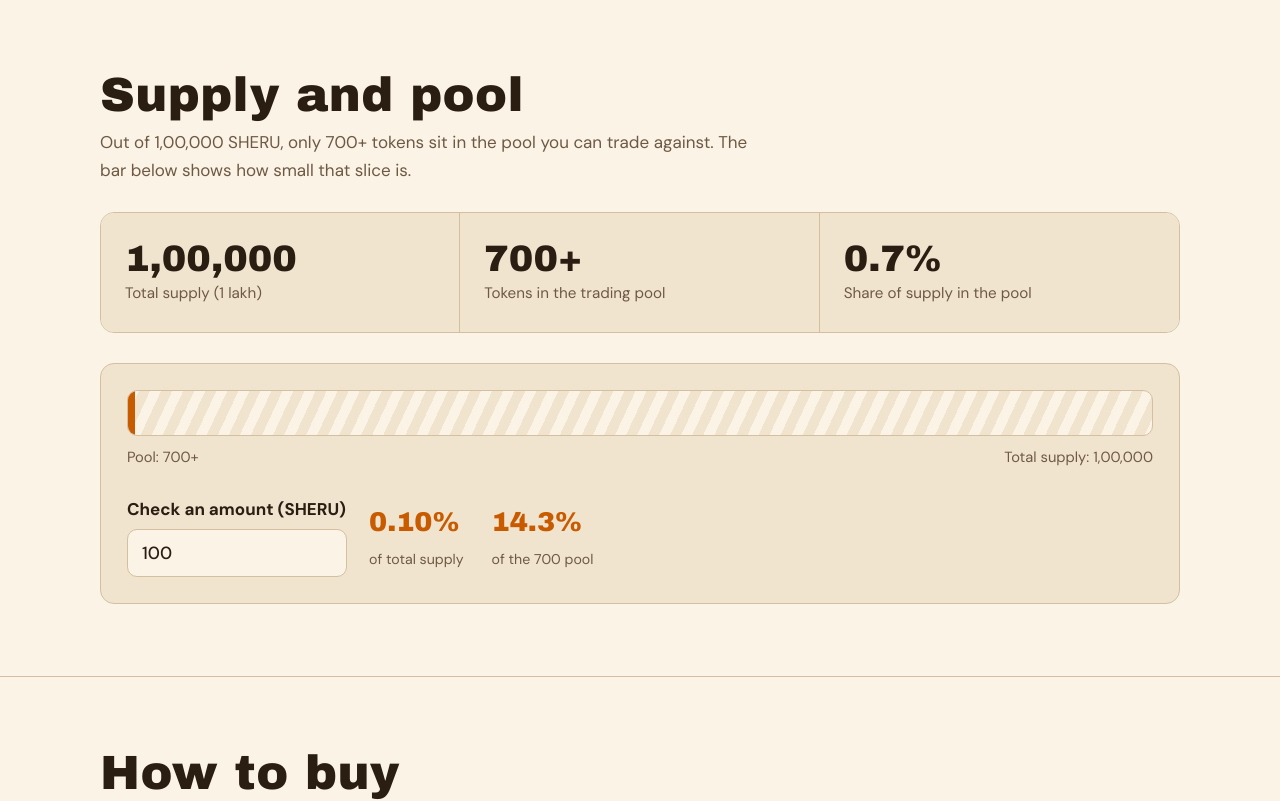
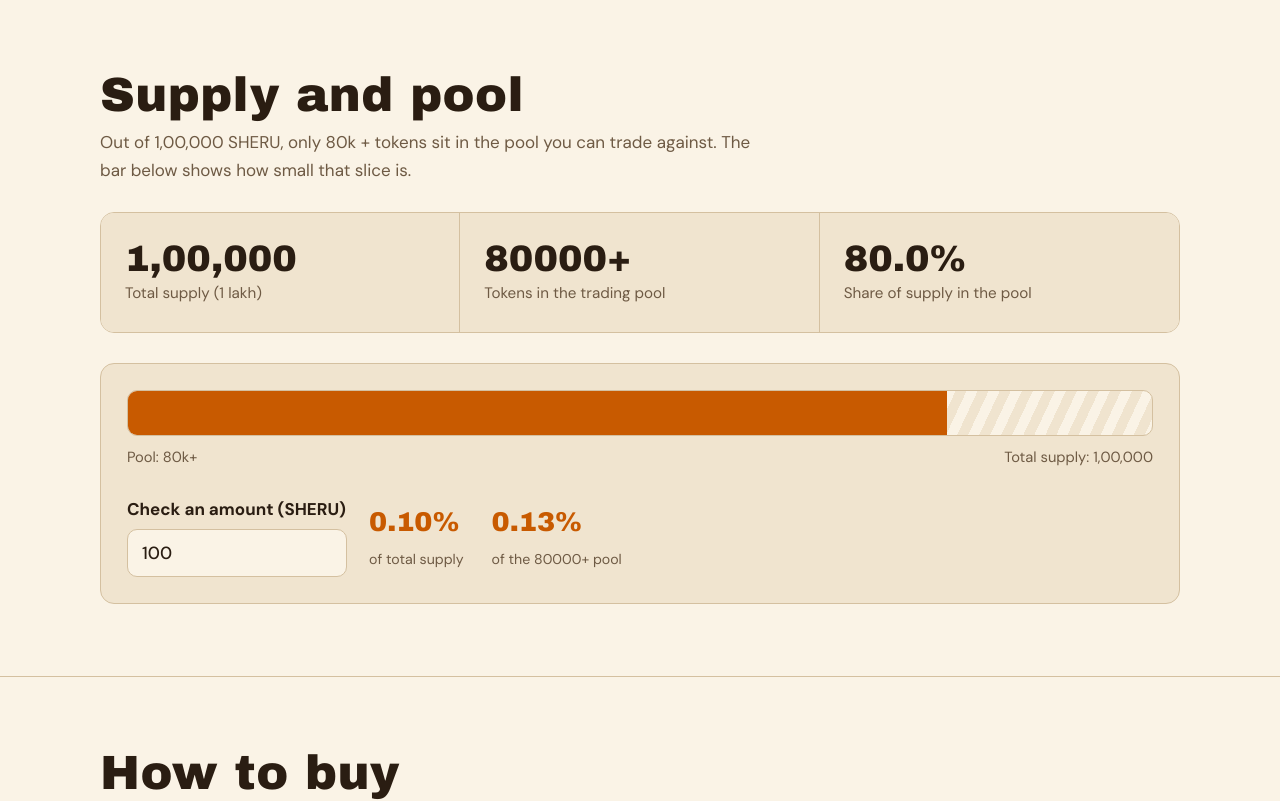
Before and after one commit to skrohinahmed/SheruToken, a plain HTML site: page index.html in a window 1280 px wide. Shown: the part 767-1568 px from the top of the page. Drawn offline with Linux system fonts and the light colour scheme.

Commit message:
Update trading pool token count from 700 to 80k

```diff
--- a/index.html
+++ b/index.html
@@ -162,17 +162,18 @@ footer .wrap{display:flex;justify-content:space-between;gap:18px;flex-wrap:wrap}
   <section id="pool">
     <div class="wrap">
       <h2>Supply and pool</h2>
-      <p class="muted" style="max-width:56ch">Out of 1,00,000 SHERU, only 700+ tokens sit in the pool you can trade against. The bar below shows how small that slice is.</p>
+      <p class="muted" style="max-width:56ch">Out of 1,00,000 SHERU, only 80k
+    + tokens sit in the pool you can trade against. The bar below shows how small that slice is.</p>
 
       <div class="facts">
         <div class="fact"><span class="n">1,00,000</span><span class="l">Total supply (1 lakh)</span></div>
-        <div class="fact"><span class="n">700+</span><span class="l">Tokens in the trading pool</span></div>
+        <div class="fact"><span class="n">80000+</span><span class="l">Tokens in the trading pool</span></div>
         <div class="fact"><span class="n" id="pct">0.7%</span><span class="l">Share of supply in the pool</span></div>
       </div>
 
       <div class="meter">
         <div class="track" role="img" aria-label="Pool is about 0.7 percent of total supply"><div class="fill" id="fill"></div></div>
-        <div class="scale"><span>Pool: 700+</span><span>Total supply: 1,00,000</span></div>
+        <div class="scale"><span>Pool: 80k+</span><span>Total supply: 1,00,000</span></div>
 
         <div class="calc">
           <div>
@@ -181,7 +182,7 @@ footer .wrap{display:flex;justify-content:space-between;gap:18px;flex-wrap:wrap}
           </div>
           <div class="out" aria-live="polite">
             <div><span id="oSupply">0.1%</span><small>of total supply</small></div>
-            <div><span id="oPool">14.3%</span><small>of the 700 pool</small></div>
+            <div><span id="oPool">14.3%</span><small>of the 80000+ pool</small></div>
           </div>
         </div>
       </div>
@@ -205,7 +206,7 @@ footer .wrap{display:flex;justify-content:space-between;gap:18px;flex-wrap:wrap}
       <div class="notice">
         <h3>Read before you trade</h3>
         <ul>
-          <li>With only 700+ tokens in the pool, liquidity is very thin. Even small orders can change the price sharply.</li>
+          <li>With only 80k+ tokens in the pool, liquidity is very thin. Even small orders can change the price sharply.</li>
           <li>You may not be able to sell at the price you expect, or at all, if liquidity is removed.</li>
           <li>Crypto can lose all its value. Only use money you can afford to lose.</li>
           <li>This page is information, not financial advice. Do your own research.</li>
@@ -218,7 +219,7 @@ footer .wrap{display:flex;justify-content:space-between;gap:18px;flex-wrap:wrap}
     <div class="wrap">
       <h2>Questions</h2>
       <details><summary>What is the total supply?</summary><p>1,00,000 SHERU (one lakh tokens).</p></details>
-      <details><summary>How many tokens can I trade?</summary><p>Trading happens against a pool holding 700+ tokens. That is the amount available for swaps right now.</p></details>
+      <details><summary>How many tokens can I trade?</summary><p>Trading happens against a pool holding 80k+ tokens. That is the amount available for swaps right now.</p></details>
       <details><summary>What is the contract address?</summary><p>0x534b383DD5C062BbC38A3780bba1C6E2b230c082. Always copy it from this page or another trusted source and compare it before you swap.</p></details>
       <details><summary>Is this a guaranteed investment?</summary><p>No. Nothing here promises profit. Prices can fall as well as rise.</p></details>
     </div>
@@ -236,7 +237,7 @@ footer .wrap{display:flex;justify-content:space-between;gap:18px;flex-wrap:wrap}
 
 <script>
 (function(){
-  var CONFIG = { totalSupply: 100000, poolTokens: 700 };
+  var CONFIG = { totalSupply: 100000, poolTokens: 80000 };
   var addr = document.getElementById('ca').textContent.trim();
   var toast = document.getElementById('toast'), timer;
 
```
